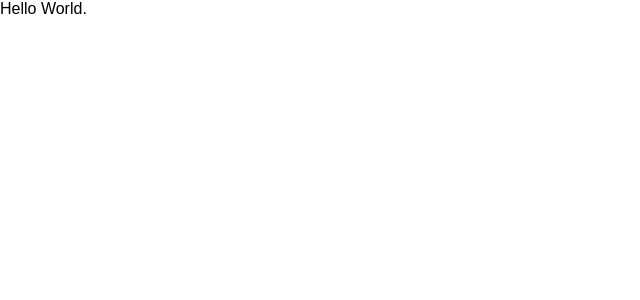
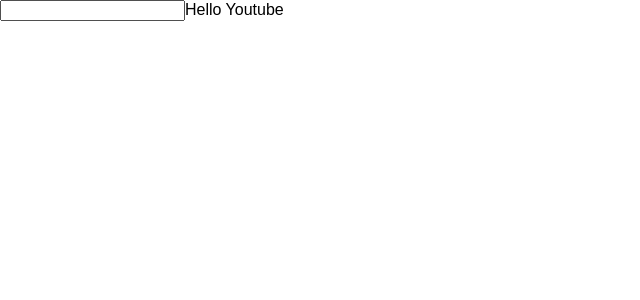
Before and after one commit to akirakitamura19/udemy-creat-react-redux-crud-application, a React (Create React App) app: page / in a window 1280 px wide. Shown: the top 300 px of the page, without its empty margins (0-640 px from the left). Built offline with nearby package versions, Linux system fonts and the light colour scheme.

Commit message:
learn jsx syntax

```diff
--- a/src/App.js
+++ b/src/App.js
@@ -2,7 +2,13 @@
 
 class App extends Component {
   render() {
-    return <div>Hello World.</div>
+    const Greeting = "Hello Youtube"
+    return (
+      <React.Fragment>
+        <input type='text' onChange={() => {console.log("I am changed.")}} />
+        {Greeting}
+      </React.Fragment>
+    )
   }
 }
 
```
